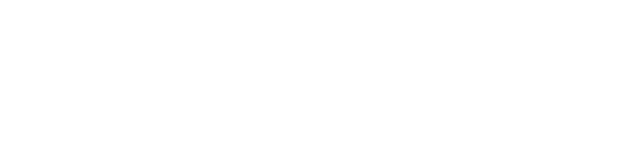
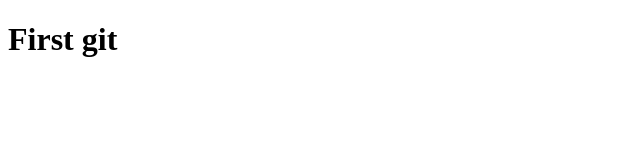
Before and after one commit to przemyslawjurkiewicz/learning-git, a plain HTML site: page index.html in a window 1280 px wide. Shown: the whole page, without its empty margins (0-640 px from the left). Drawn offline with Linux system fonts and the light colour scheme.

Commit message:
Add title and h1

```diff
--- a/index.html
+++ b/index.html
@@ -6,16 +6,12 @@
     <head>
         <meta charset="utf-8">
         <meta http-equiv="X-UA-Compatible" content="IE=edge">
-        <title></title>
+        <title>First git</title>
         <meta name="description" content="">
         <meta name="viewport" content="width=device-width, initial-scale=1">
         <link rel="stylesheet" href="">
     </head>
     <body>
-        <!--[if lt IE 7]>
-            <p class="browsehappy">You are using an <strong>outdated</strong> browser. Please <a href="#">upgrade your browser</a> to improve your experience.</p>
-        <![endif]-->
-
-        <script src="" async defer></script>
+        <h1>First git</h1>
     </body>
 </html>
```
